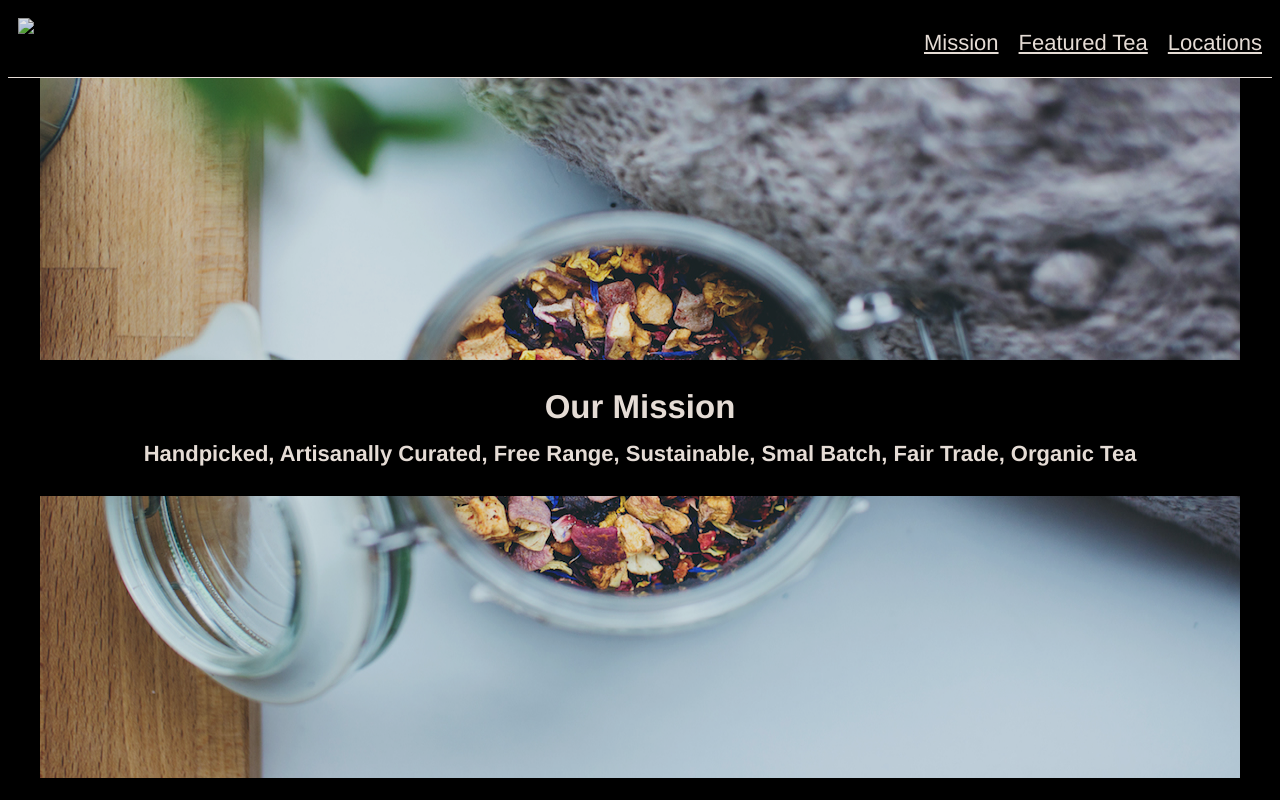
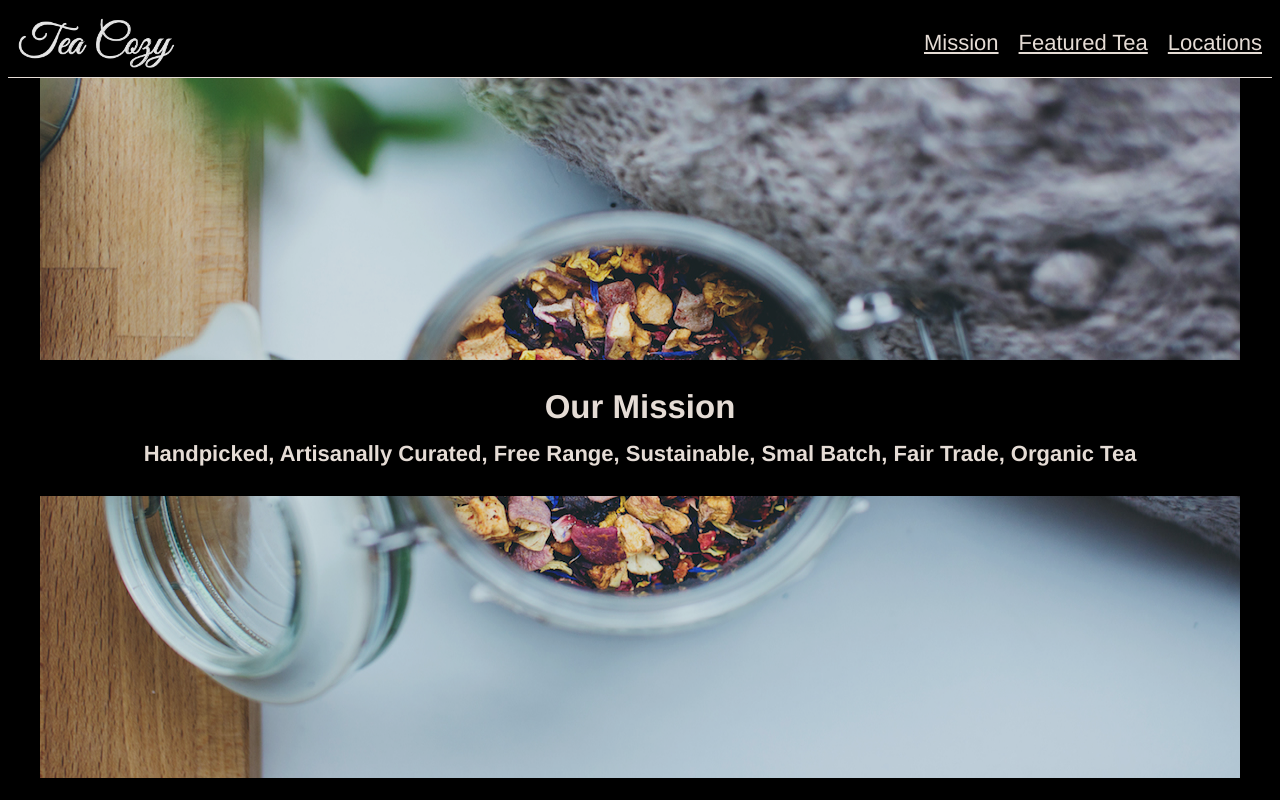
Before and after one commit to Maria-shn/Tea-Shop, a plain HTML site: page index.html in a window 1280 px wide. Shown: the top 800 px of the page. Drawn offline with Linux system fonts and the light colour scheme; files whose address does not match are found by name.

Commit message:
Update index.html

```diff
--- a/index.html
+++ b/index.html
@@ -5,7 +5,7 @@
     </head>
     <body>
         <header>
-            <img class="logo" src="TeaShop/Resources/Logo.png">
+            <img class="logo" src="Resources/Logo.png">
             <div class="navigation">
                 <a href="#mission">Mission</a>
                 <a href="#featured">Featured Tea</a>
```
